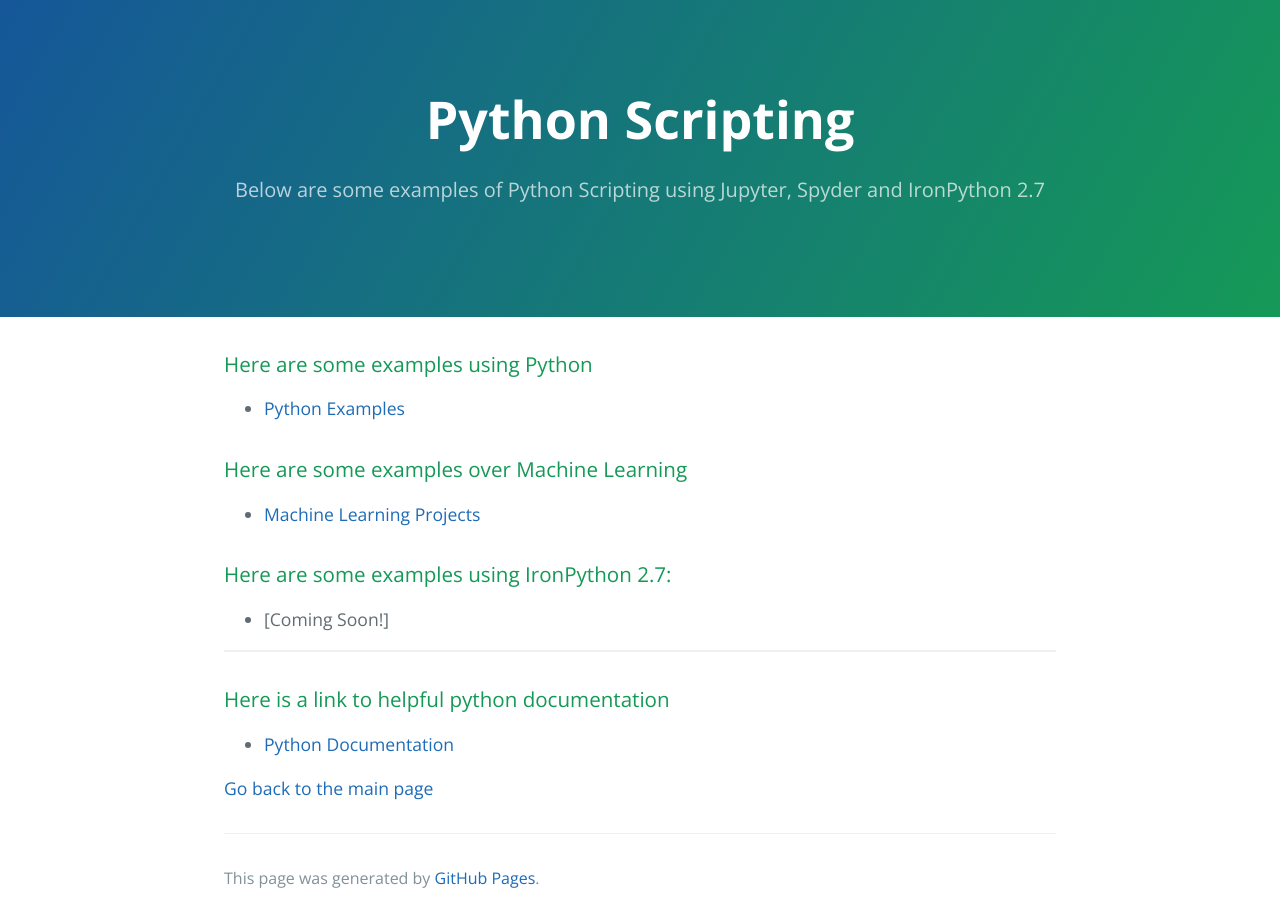
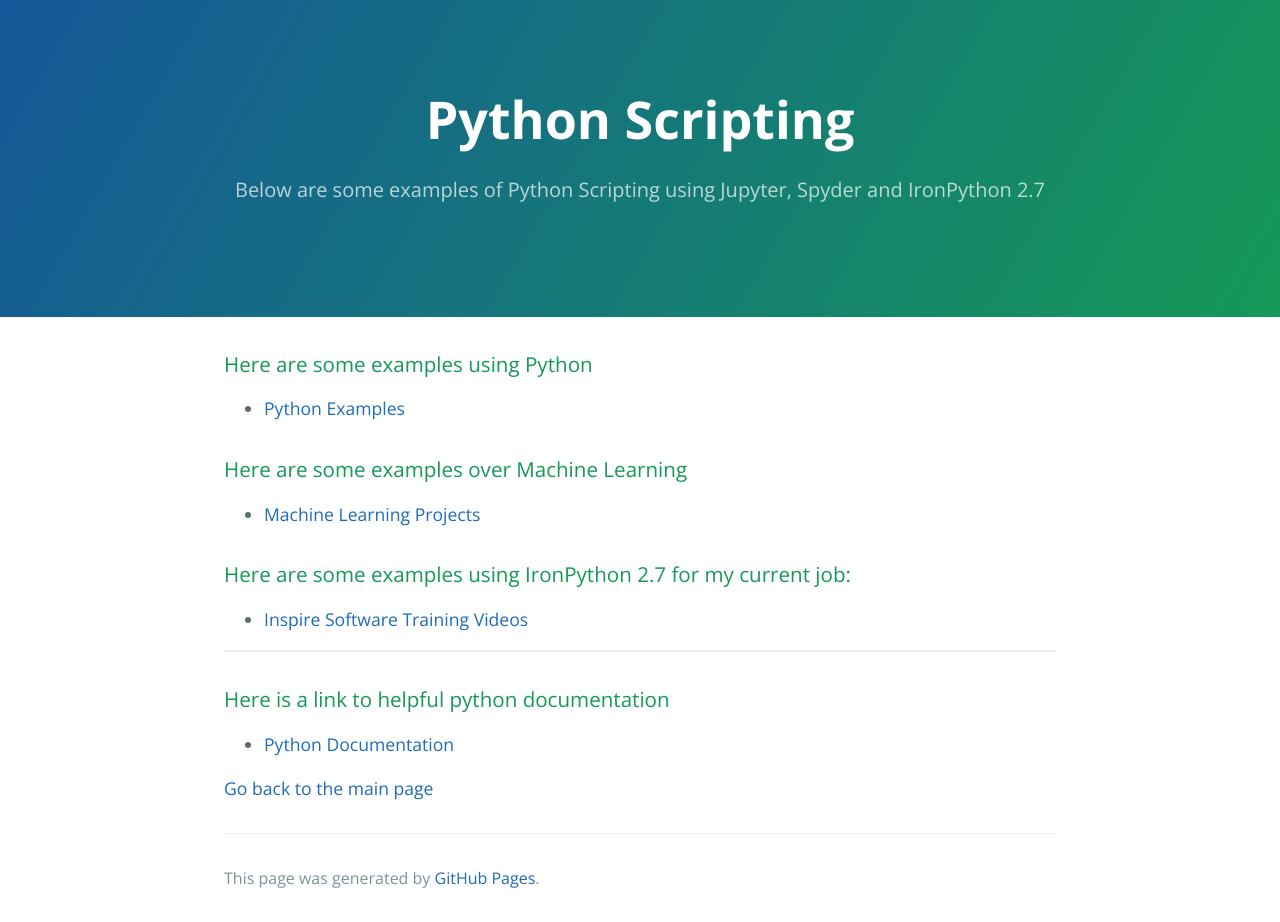
Before and after one commit to EnGinear87/EnGinear87.github.io, a Jekyll site: the page built from Python Scripting/index.md, in a window 1280 px wide. Built offline with Jekyll 4.4.1, drawn with Linux system fonts in a browser that asks for light colours; our own code applies the rules of GitHub Pages for plain Markdown files.

Commit message:
Update index.md
added links for current work

```diff
--- a/Python Scripting/index.md
+++ b/Python Scripting/index.md
@@ -8,8 +8,8 @@ description: Below are some examples of Python Scripting using Jupyter, Spyder a
 ### Here are some examples over Machine Learning
  - [Machine Learning Projects](https://github.com/EnGinear87/Machine_Learning)
 
-### Here are some examples using IronPython 2.7:
- - [Coming Soon!]
+### Here are some examples using IronPython 2.7 for my current job:
+ - [Inspire Software Training Videos](https://www.youtube.com/watch?v=et3JMi2GprI&list=PLxYO3BiCCJfpnbILJeWRAufvSUglQU_ys&index=9)
 
 * * *
 
```
